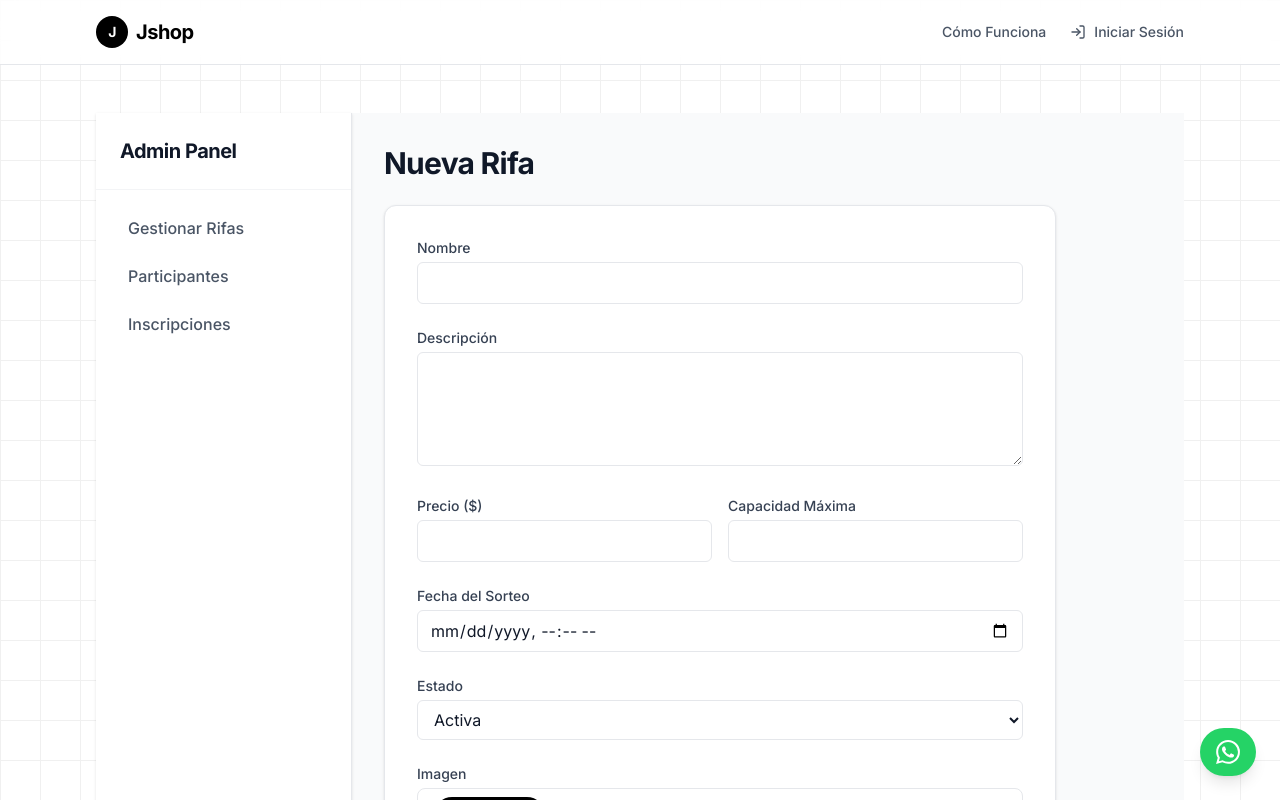
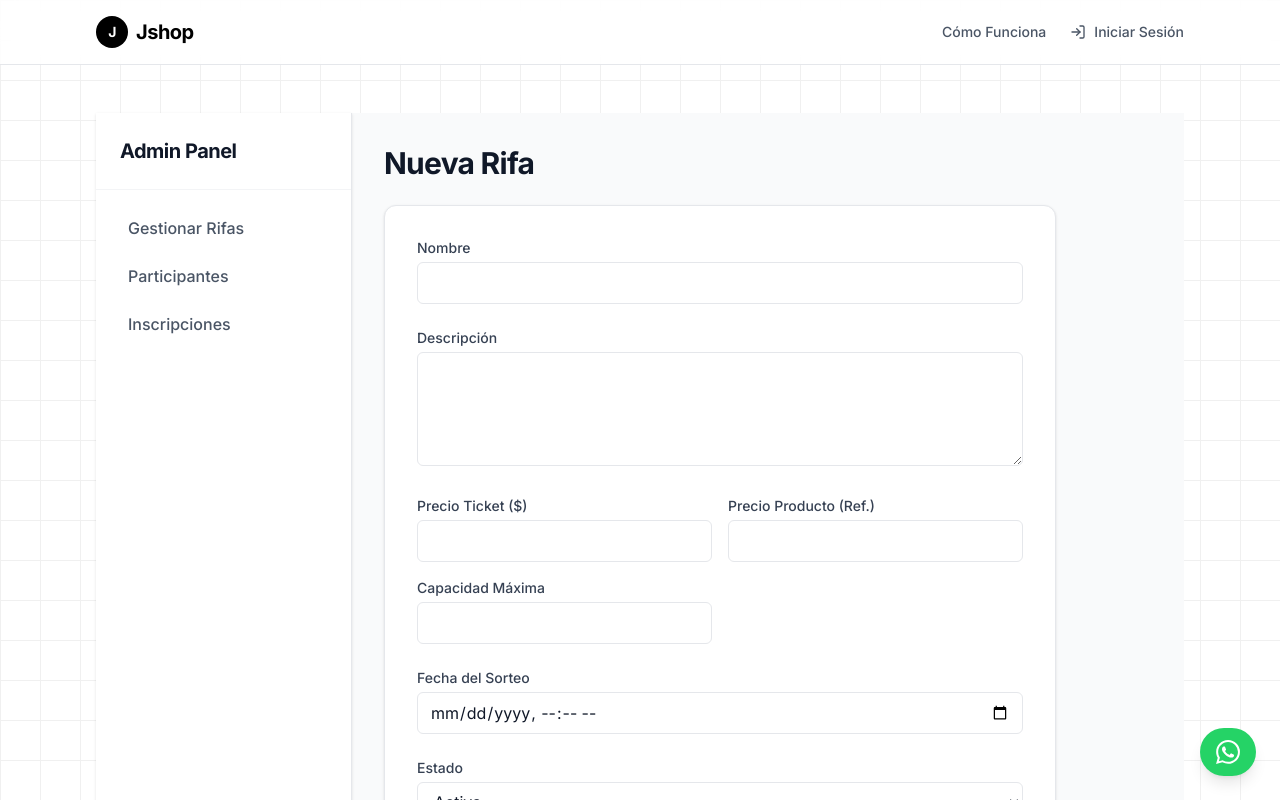
Before and after one commit to TiendaJ/rifaStj, a Next.js app: page /admin/rifas/new in a window 1280 px wide. Shown: the top 800 px of the page. Built offline with nearby package versions, Linux system fonts and the light colour scheme; no server answers.

Commit message:
Add precio_producto field to Rifa model and UI

```diff
--- a/app/actions/rifa.ts
+++ b/app/actions/rifa.ts
@@ -11,6 +11,7 @@ const rifaSchema = z.object({
     nombre: z.string().min(3, "Nombre muy corto"),
     descripcion: z.string().min(10, "Descripción muy corta"),
     monto: z.coerce.number().min(0, "Monto inválido"),
+    precio_producto: z.coerce.number().min(0, "Precio inválido").optional(),
     capacidad_maxima: z.coerce.number().min(1, "Capacidad inválida"),
     estado: z.enum(['activa', 'pausada', 'finalizada', 'desactivada']),
     fecha_sorteo: z.string().optional().transform((str) => str ? new Date(str) : null),
--- a/app/admin/rifas/page.tsx
+++ b/app/admin/rifas/page.tsx
@@ -45,7 +45,14 @@ export default async function RifasListPage() {
                                 <td className="p-4 text-gray-600 text-sm">
                                     {rifa.fecha_sorteo ? new Date(rifa.fecha_sorteo).toLocaleDateString() : '-'}
                                 </td>
-                                <td className="p-4 text-gray-600 font-mono">${rifa.monto}</td>
+                                <td className="p-4 text-gray-600 font-mono">
+                                    <div className="flex flex-col">
+                                        <span>Ticket: ${rifa.monto}</span>
+                                        {rifa.precio_producto && (
+                                            <span className="text-xs text-gray-400">Prod: ${rifa.precio_producto}</span>
+                                        )}
+                                    </div>
+                                </td>
                                 <td className="p-4">
                                     <div className="w-full bg-gray-100 rounded-full h-2.5 mb-1 border border-gray-200">
                                         <div
--- a/app/rifas/[id]/page.tsx
+++ b/app/rifas/[id]/page.tsx
@@ -83,6 +83,11 @@ export default async function RifaDetailPage({ params }: { params: Promise<{ id:
                             <div className="text-2xl md:text-3xl font-bold text-black mb-2">
                                 S/{rifa.monto} <span className="text-lg font-normal text-gray-500">/ ticket</span>
                             </div>
+                            {rifa.precio_producto && (
+                                <div className="text-sm text-gray-500 font-mono mb-4">
+                                    Valor referencial del producto: S/ {rifa.precio_producto}
+                                </div>
+                            )}
                             {rifa.fecha_sorteo && (
                                 <div className="text-sm font-medium text-gray-500 flex items-center gap-2">
                                     <span className="uppercase tracking-wider text-xs">Juega el:</span>
--- a/components/RifaCard.tsx
+++ b/components/RifaCard.tsx
@@ -12,6 +12,7 @@ interface RifaCardProps {
         id: string;
         nombre: string;
         monto: number;
+        precio_producto?: number | null;
         imagen: string | null;
         capacidad_maxima: number;
         _count: {
@@ -164,6 +165,11 @@ export default function RifaCard({ rifa }: RifaCardProps) {
                         <span>ID: {rifa.id.slice(0, 8)}...</span>
                         <span>CUPOS: {rifa._count.participantes}/{rifa.capacidad_maxima}</span>
                     </div>
+                    {rifa.precio_producto && (
+                        <div className="mt-2 text-xs text-gray-500 font-mono text-right">
+                            Valor ref: S/ {rifa.precio_producto}
+                        </div>
+                    )}
                     <button
                         onClick={handleParticipate}
                         disabled={isLoadingAuth}
--- a/components/admin/RifaForm.tsx
+++ b/components/admin/RifaForm.tsx
@@ -9,6 +9,7 @@ type Rifa = {
     nombre?: string;
     descripcion?: string;
     monto?: number;
+    precio_producto?: number | null;
     capacidad_maxima?: number;
     estado?: string;
     imagen?: string | null;
@@ -47,7 +48,7 @@ export default function RifaForm({ rifa }: { rifa?: Rifa }) {
 
                 <div className="grid grid-cols-2 gap-4">
                     <div>
-                        <label className="block text-sm font-medium text-gray-700 mb-1">Precio ($)</label>
+                        <label className="block text-sm font-medium text-gray-700 mb-1">Precio Ticket ($)</label>
                         <input
                             name="monto"
                             type="number"
@@ -57,6 +58,18 @@ export default function RifaForm({ rifa }: { rifa?: Rifa }) {
                             className="input-tech"
                         />
                         {state?.error && 'monto' in state.error && <p className="text-red-500 text-xs mt-1">{state.error.monto?.[0]}</p>}
+                    </div>
+
+                    <div>
+                        <label className="block text-sm font-medium text-gray-700 mb-1">Precio Producto (Ref.)</label>
+                        <input
+                            name="precio_producto"
+                            type="number"
+                            step="0.01"
+                            defaultValue={rifa?.precio_producto ?? ''}
+                            className="input-tech"
+                        />
+                        {state?.error && 'precio_producto' in state.error && <p className="text-red-500 text-xs mt-1">{state.error.precio_producto?.[0]}</p>}
                     </div>
 
                     <div>
```
Also changed, not shown: 1 other file (tests, documents, lock files or other folders).
